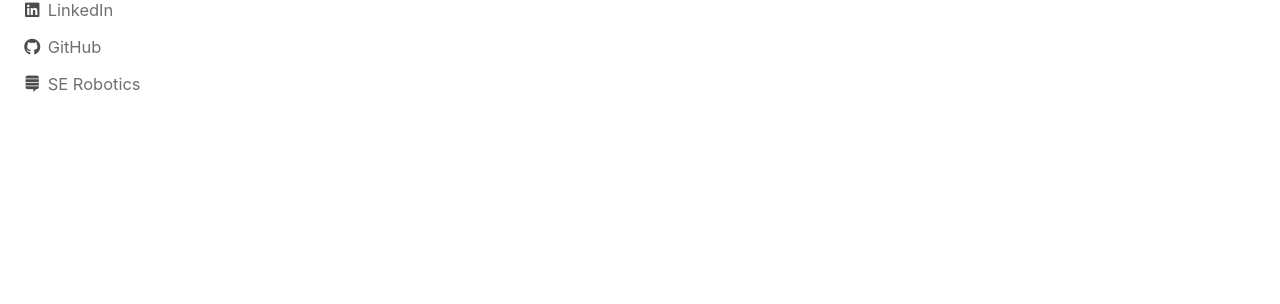
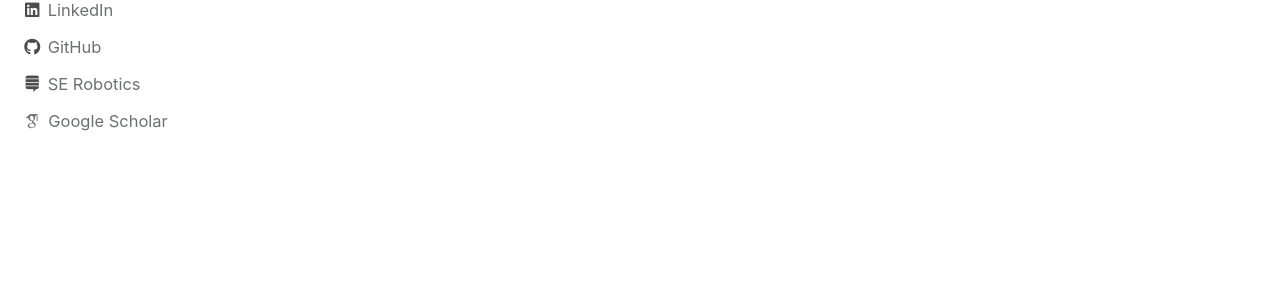
Before and after one commit to Puttichai/Puttichai.github.io, a Jekyll site: the page built from _pages/index.md, in a window 1280 px wide. Shown: the part 349-653 px from the top of the page. Built offline with Jekyll 4.4.1, drawn with Linux system fonts in a browser that asks for light colours; cached includes are drawn as plain includes; some web fonts are replaced.

Commit message:
Adds google scholar link

```diff
--- a/_config.yml
+++ b/_config.yml
@@ -122,6 +122,8 @@ author:
   github: puttichai
   roboticsstack: 7610/petch-puttichai
   linkedin: petchpl
+  google:
+    scholar: YMVTroAAAAJ
   links:
     - label: "Email"
       icon: "fas fa-fw fa-envelope-square"
--- a/_includes/author-profile-custom-links.html
+++ b/_includes/author-profile-custom-links.html
@@ -1,7 +1,15 @@
-<!--
+{% if author.roboticsstack %}
   <li>
-    <a href="http://link-to-whatever-social-network.com/user/" itemprop="sameAs" rel="nofollow noopener noreferrer me">
-      <i class="fas fa-fw" aria-hidden="true"></i> Custom Social Profile Link
+    <a href="https://robotics.stackexchange.com/users/{{ author.roboticsstack }}" itemprop="sameAs" rel="nofollow noopener noreferrer me">
+      <i class="fab fa-fw fa-stack-exchange" aria-hidden="true"></i><span class="label">SE Robotics</span>
     </a>
   </li>
--->
+{% endif %}
+
+{% if author.google.scholar %}
+  <li>
+    <a href="http://scholar.google.com/citations?user={{ author.google.scholar }}" itemprop="sameAs" rel="nofollow noopener noreferrer me">
+      <i class="ai ai-fw ai-google-scholar" aria-hidden="true"></i><span class="label">Google Scholar</span>
+    </a>
+  </li>
+{% endif %}
--- a/_includes/author-profile.html
+++ b/_includes/author-profile.html
@@ -144,14 +144,6 @@
         </li>
       {% endif %}
 
-      {% if author.roboticsstack %}
-        <li>
-          <a href="https://robotics.stackexchange.com/users/{{ author.roboticsstack }}" itemprop="sameAs" rel="nofollow noopener noreferrer me">
-            <i class="fab fa-fw fa-stack-exchange" aria-hidden="true"></i><span class="label">SE Robotics</span>
-          </a>
-        </li>
-      {% endif %}
-
       {% if author.lastfm %}
         <li>
           <a href="https://last.fm/user/{{ author.lastfm }}" itemprop="sameAs" rel="nofollow noopener noreferrer me">
--- a/_includes/head.html
+++ b/_includes/head.html
@@ -15,6 +15,7 @@
 
 <!-- For all browsers -->
 <link rel="stylesheet" href="{{ '/assets/css/main.css' | relative_url }}">
+<link rel="stylesheet" href="{{ '/assets/css/academicons.css' | relative_url }}">
 <link rel="preload" href="https://cdn.jsdelivr.net/npm/@fortawesome/fontawesome-free@5/css/all.min.css" as="style" onload="this.onload=null;this.rel='stylesheet'">
 <noscript><link rel="stylesheet" href="https://cdn.jsdelivr.net/npm/@fortawesome/fontawesome-free@5/css/all.min.css"></noscript>
 
```
